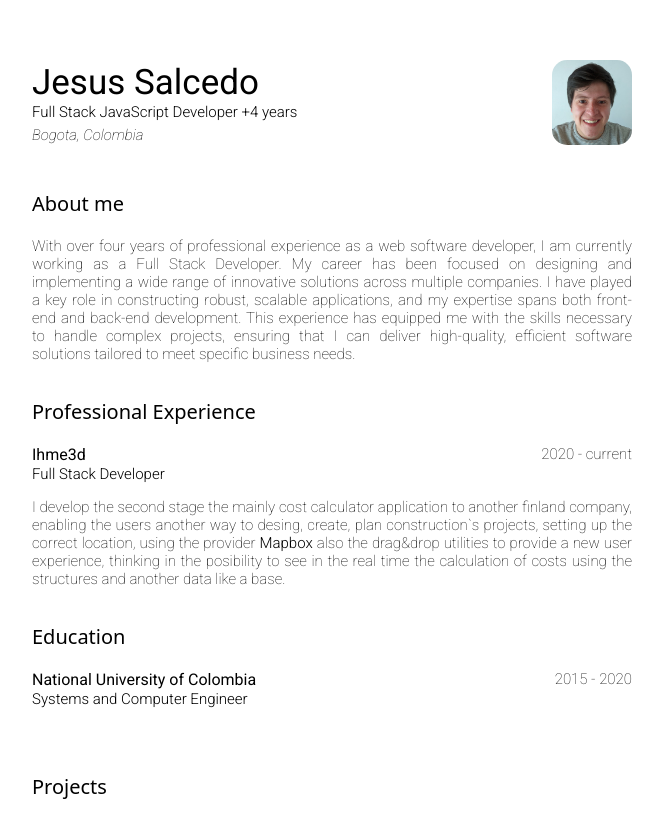
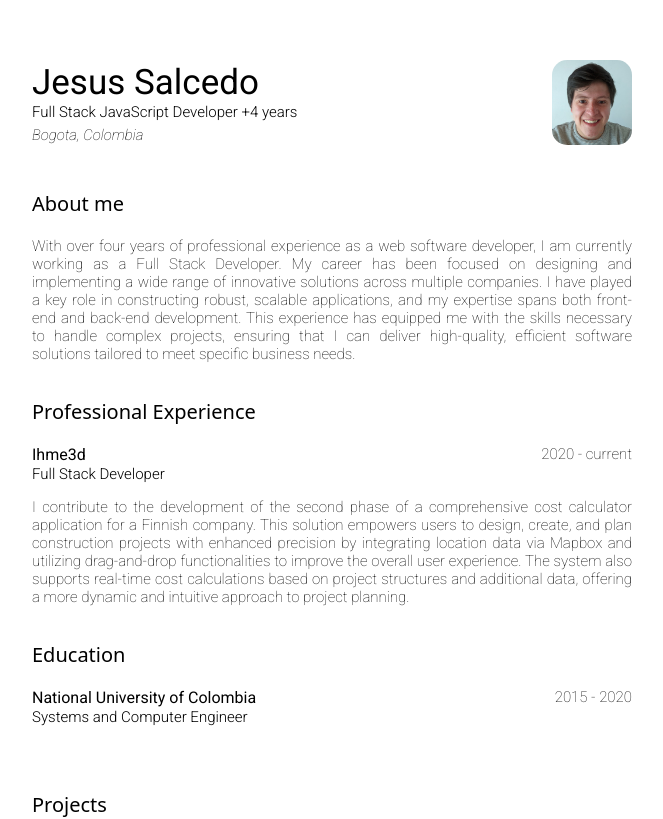
Before and after one commit to anythinglord/minimalist-portfolio, a React (Vite) app: page / in a window 1280 px wide. Shown: the top 819 px of the page, without its empty margins (308-971 px from the left). Built offline with nearby package versions, Linux system fonts and the light colour scheme; some icons are missing.

Commit message:
change about me

```diff
--- a/src/App.tsx
+++ b/src/App.tsx
@@ -30,11 +30,10 @@ function App() {
         </div>
         <span className="role">Full Stack Developer</span>
         <p className="text">
-          I develop the second stage the mainly cost calculator application to another finland company,
-          enabling the users another way to desing, create, plan construction`s projects, setting up the correct location,
-          using the provider <i>Mapbox</i> also the drag&drop utilities to provide a new user experience,
-          thinking in the posibility to see in the real time the calculation of costs using the structures and
-          another data like a base.
+        I contribute to the development of the second phase of a comprehensive cost calculator application for a Finnish company.
+        This solution empowers users to design, create, and plan construction projects with enhanced precision by integrating location
+        data via Mapbox and utilizing drag-and-drop functionalities to improve the overall user experience. The system also supports
+        real-time cost calculations based on project structures and additional data, offering a more dynamic and intuitive approach to project planning.
         </p>
       </div>
       <section className="experience">
```
